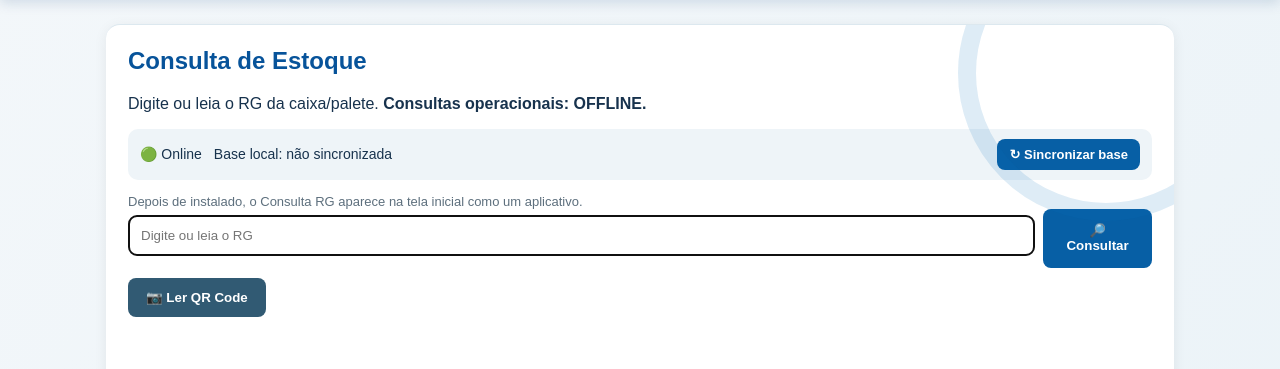
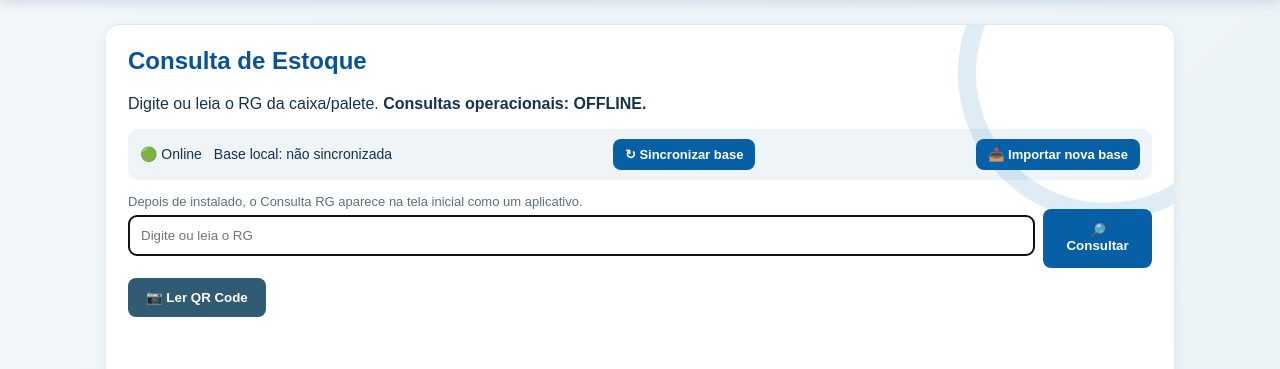
Before and after one commit to wandradec12-debug/CONSULTA-RG, a FastAPI app: template app/templates/index.html in a window 1280 px wide. Shown: the part 62-431 px from the top of the page. Run offline with FastAPI, Linux system fonts and the light colour scheme; the template is opened without the code that fills it, so the values that code supplies are empty.

Commit message:
Adiciona botão de importar nova base no operacional

```diff
--- a/app/templates/index.html
+++ b/app/templates/index.html
@@ -14,7 +14,7 @@
 <section class="hero card">
 <h1>Consulta de Estoque</h1>
 <p>Digite ou leia o RG da caixa/palete. <b>Consultas operacionais: OFFLINE.</b></p>
-<div class="offline-bar"><span id="connection">🟢 Online</span><span id="syncStatus">Base local: verificando...</span><button id="installBtn" class="install-btn" onclick="instalarApp()">📲 Instalar aplicativo</button><button class="small" onclick="sincronizar()">↻ Sincronizar base</button></div>
+<div class="offline-bar"><span id="connection">🟢 Online</span><span id="syncStatus">Base local: verificando...</span><button id="installBtn" class="install-btn" onclick="instalarApp()">📲 Instalar aplicativo</button><button class="small" onclick="sincronizar()">↻ Sincronizar base</button><button class="small" onclick="document.getElementById('baseFile').click()">📥 Importar nova base</button><input id="baseFile" type="file" accept=".xlsx,.xls,.csv" hidden onchange="importarBase(this.files[0])"></div>
 <p class="app-hint">Depois de instalado, o Consulta RG aparece na tela inicial como um aplicativo.</p><div id="consultaTela">
 <div id="resultado" class="result"></div>
 <div class="search"><input id="rg" placeholder="Digite ou leia o RG" autofocus><button onclick="consultar()">🔎 Consultar</button></div>
@@ -62,6 +62,24 @@ async function consultar(){
  }
 }
 function novaPesquisa(){document.getElementById('resultTela').hidden=true;document.getElementById('consultaTela').hidden=false;document.getElementById('result').innerHTML='';document.getElementById('rg').value='';window.scrollTo({top:0,behavior:'instant'});setTimeout(()=>startScanner(),150)}
+async function importarBase(file){
+ if(!file)return;
+ if(!navigator.onLine){alert('Para importar uma nova base, é necessário estar conectado à rede.');return}
+ const el=document.getElementById('syncStatus');
+ el.textContent='Importando nova base...';
+ try{
+  const fd=new FormData();
+  fd.append('file',file);
+  const d=await api('/api/import',{method:'POST',body:fd});
+  await sincronizar();
+  alert('Nova base importada com sucesso.\nArquivo: '+d.filename+'\nLinhas: '+Number(d.rows||0).toLocaleString('pt-BR'));
+ }catch(e){
+  el.textContent='Falha na importação';
+  alert(e.message||'Não foi possível importar a nova base.');
+ }finally{
+  document.getElementById('baseFile').value='';
+ }
+}
 async function sincronizar(){if(!navigator.onLine){document.getElementById('syncStatus').textContent='Sem internet • usando última base';return}const el=document.getElementById('syncStatus');el.textContent='Sincronizando...';try{const d=await api('/api/sync');await dbPutMany(d.items);await metaPut({version:d.version,filename:d.filename,imported_at:d.imported_at,count:d.count,synced_at:new Date().toISOString()});el.textContent='Base local: '+d.count.toLocaleString('pt-BR')+' RGs • '+formatDate(d.imported_at);await enviarFila()}catch(e){el.textContent='Falha na sincronização';console.error(e)}}
 async function enviarFila(){const q=await queueAll();if(!q.length||!navigator.onLine)return;try{await api('/api/consultations/batch',{method:'POST',headers:{'Content-Type':'application/json'},body:JSON.stringify(q)});await queueClear()}catch(e){}}
 function formatDate(s){if(!s)return 'sem importação';try{return new Date(s).toLocaleString('pt-BR')}catch{return s}}
```
